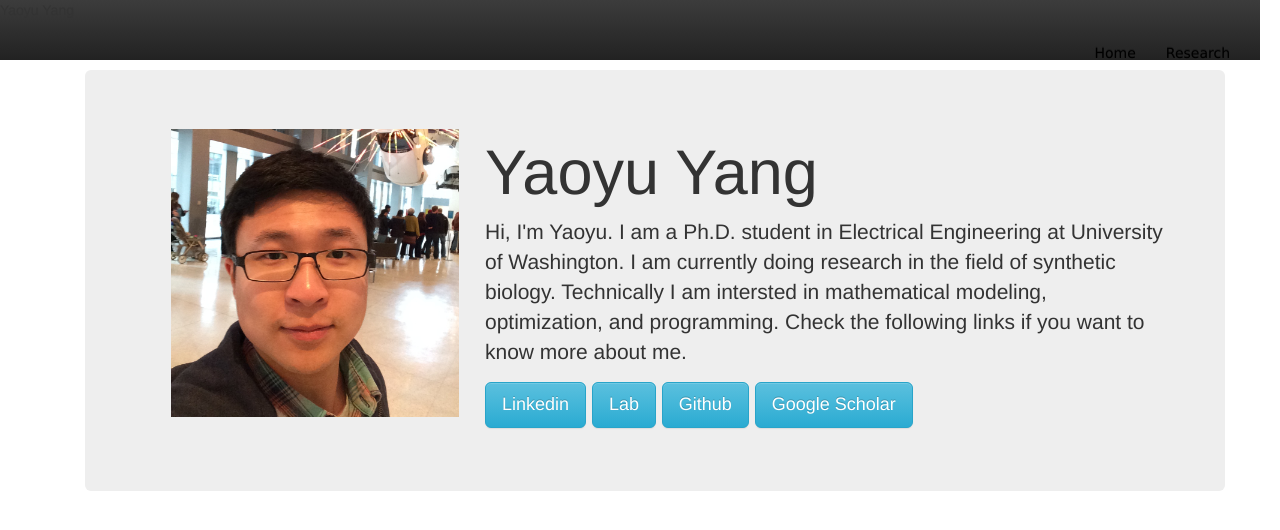
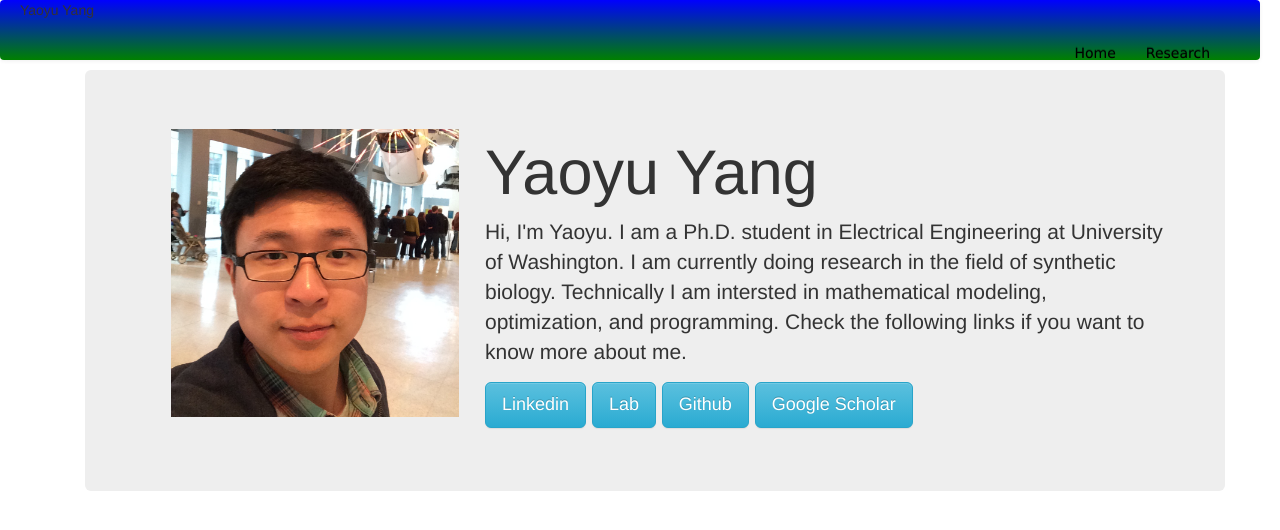
Before and after one commit to yaoyuyang/yaoyuyang.github.io, a Jekyll site: the page built from index.html, in a window 1280 px wide. Shown: the top 530 px of the page. Built offline with Jekyll 4.4.1, drawn with Linux system fonts in a browser that asks for light colours.

Commit message:
Update default.html

```diff
--- a/_layouts/default.html
+++ b/_layouts/default.html
@@ -17,7 +17,7 @@
   </head>
 
 
-    <div id="navbar" class="navbar navbar-inverse navbar-fixed-top navbar-custom" role="navigation">
+    <div id="navbar" class="navbar navbar-inverse navbar-fixed-top navbar-custom navbar-inner" role="navigation">
 
     <div id='klavins-lab'>Yaoyu Yang</div>
 
```
